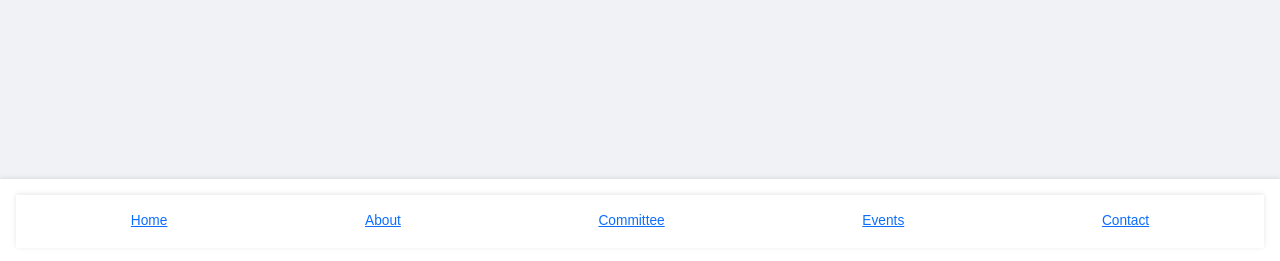
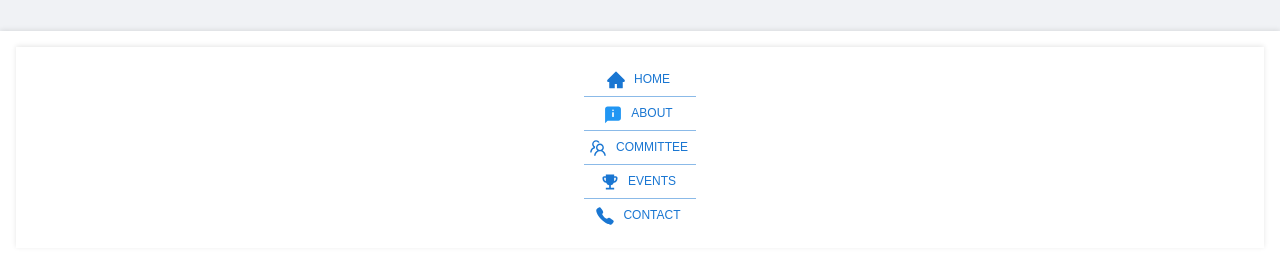
Before and after one commit to Academic-Resource-Management-System/WDC-IETE, a React (Create React App) app: page / in a window 1280 px wide. Shown: the part 536-797 px from the top of the page. Built offline with nearby package versions, Linux system fonts and the light colour scheme.

Commit message:
added icons for Footer.jsx

```diff
--- a/package.json
+++ b/package.json
@@ -16,6 +16,7 @@
     "react": "^18.2.0",
     "react-bootstrap": "^2.8.0",
     "react-dom": "^18.2.0",
+    "react-icons": "^4.10.1",
     "react-material-ui-carousel": "^3.4.2",
     "react-redux": "^8.1.2",
     "react-router-dom": "^6.15.0",
--- a/src/components/Footer.jsx
+++ b/src/components/Footer.jsx
@@ -1,6 +1,12 @@
 import React from 'react';
 import { Link } from 'react-router-dom';
 import { Box } from '@mui/material';
+import Button from '@mui/material/Button';
+import ButtonGroup from '@mui/material/ButtonGroup';
+import { AiFillHome, AiOutlineTeam } from 'react-icons/ai';
+import { FcAbout } from 'react-icons/fc';
+import { MdEmojiEvents } from 'react-icons/md';
+import { IoCall } from 'react-icons/io5';
 
 const Footer = () => {
   return (
@@ -11,11 +17,27 @@ const Footer = () => {
       display="flex"
       justifyContent="space-around"
     >
-      <Link to="/">Home</Link>
-      <Link to="/about">About</Link>
-      <Link to="/committee">Committee</Link>
-      <Link to="/events">Events</Link>
-      <Link to="/contact">Contact</Link>
+      <ButtonGroup
+        orientation="vertical"
+        aria-label="vertical contained button group"
+        variant="text"
+      >
+        <Button component={Link} to="/" startIcon={<AiFillHome />}>
+          Home
+        </Button>
+        <Button component={Link} to="/about" startIcon={<FcAbout />}>
+          About
+        </Button>
+        <Button component={Link} to="/committee" startIcon={<AiOutlineTeam />}>
+          Committee
+        </Button>
+        <Button component={Link} to="/events" startIcon={<MdEmojiEvents />}>
+          Events
+        </Button>
+        <Button component={Link} to="/contact" startIcon={<IoCall />}>
+          Contact
+        </Button>
+      </ButtonGroup>
     </Box>
   );
 };
```
Also changed, not shown: 1 other file (tests, documents, lock files or other folders).
